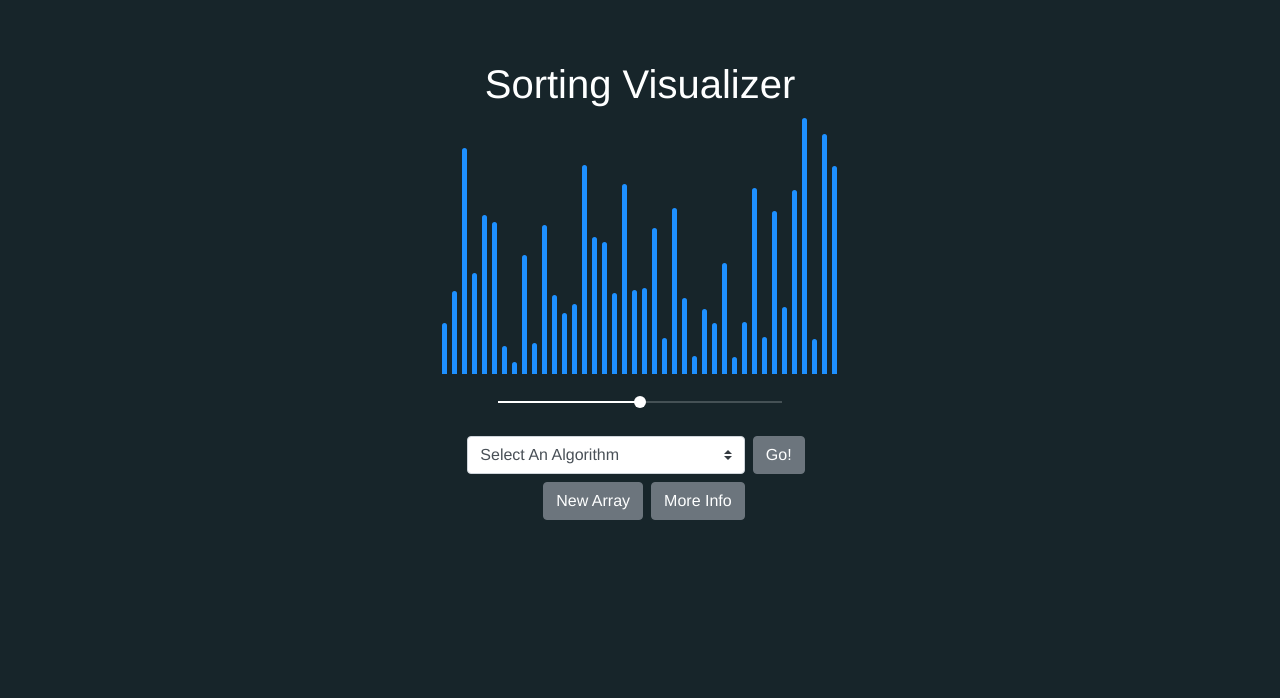
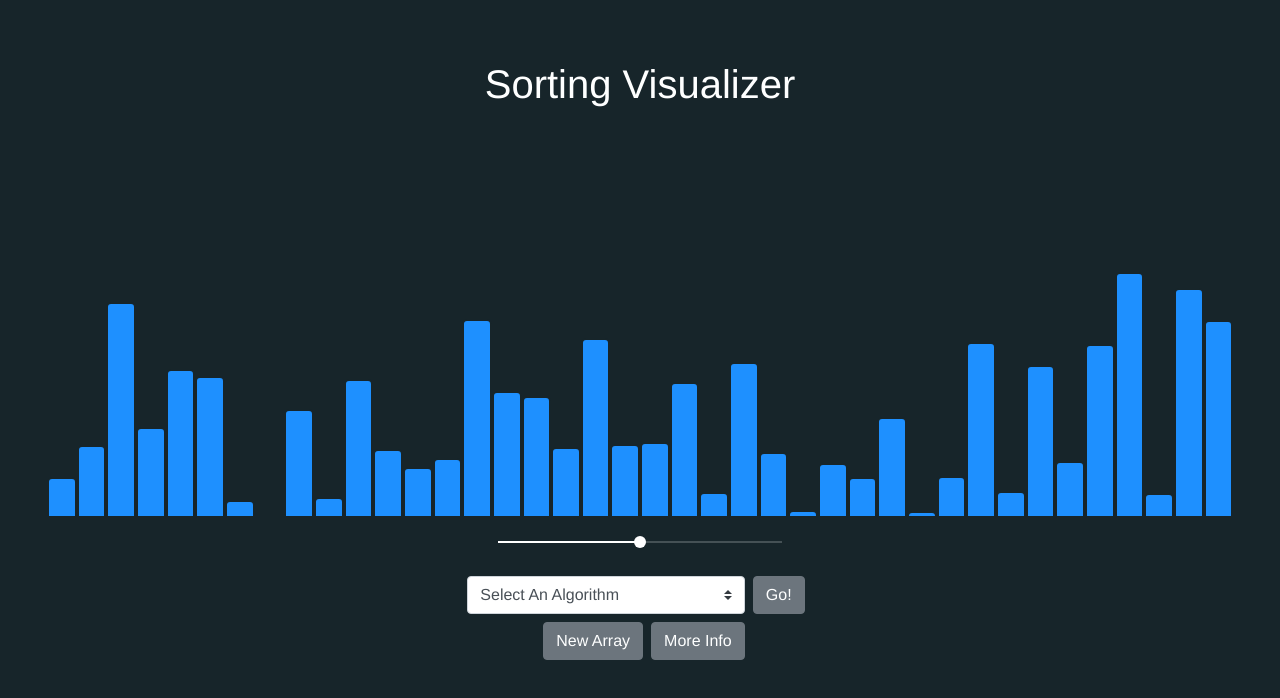
Before and after one commit to jameseaster/algo-visualization, a Vue app: page / in a window 1280 px wide. Shown: the top 698 px of the page. Built offline with nearby package versions, Linux system fonts and the light colour scheme; what vue-window-size would draw is missing.

Commit message:
(feat) apply bootstrap to data component

```diff
--- a/src/components/Data.vue
+++ b/src/components/Data.vue
@@ -1,16 +1,16 @@
 <template>
-  <div class="data">
-    <div
-      class="value-container"
-      v-for="(num, index) in numbers"
-      v-bind:key="index"
-    >
+  <b-container class="data" fluid>
+    <b-row class="mx-auto" v-for="(num, index) in numbers" v-bind:key="index">
       <div
-        class="numbers"
-        :style="{ height: num.value + 'px', 'background-color': num.color }"
+        class="numbers mx-auto"
+        :style="{
+          height: num.value + 'px',
+          'background-color': num.color,
+          border: quantity < 60 ? 'solid 2px #17252a' : 'solid 1px #17252a',
+        }"
       ></div>
-    </div>
-  </div>
+    </b-row>
+  </b-container>
 </template>
 
 <script>
@@ -18,6 +18,7 @@ export default {
   name: "Data",
   props: {
     numbers: Array,
+    quantity: Number,
   },
 };
 </script>
@@ -25,19 +26,12 @@ export default {
 <style scoped>
 .data {
   display: flex;
-  flex-direction: row;
-  justify-content: center;
   align-items: flex-end;
-  height: 260px;
-}
-.value-container {
-  width: 10px;
+  height: 50%;
+  max-width: 95%;
 }
 .numbers {
-  color: white;
-  background-color: dodgerblue;
-  width: 5px;
-  margin: 2px;
-  border-radius: 3px 3px 0px 0px;
+  flex-grow: 100;
+  border-radius: 5px 5px 0px 0px;
 }
 </style>
```
